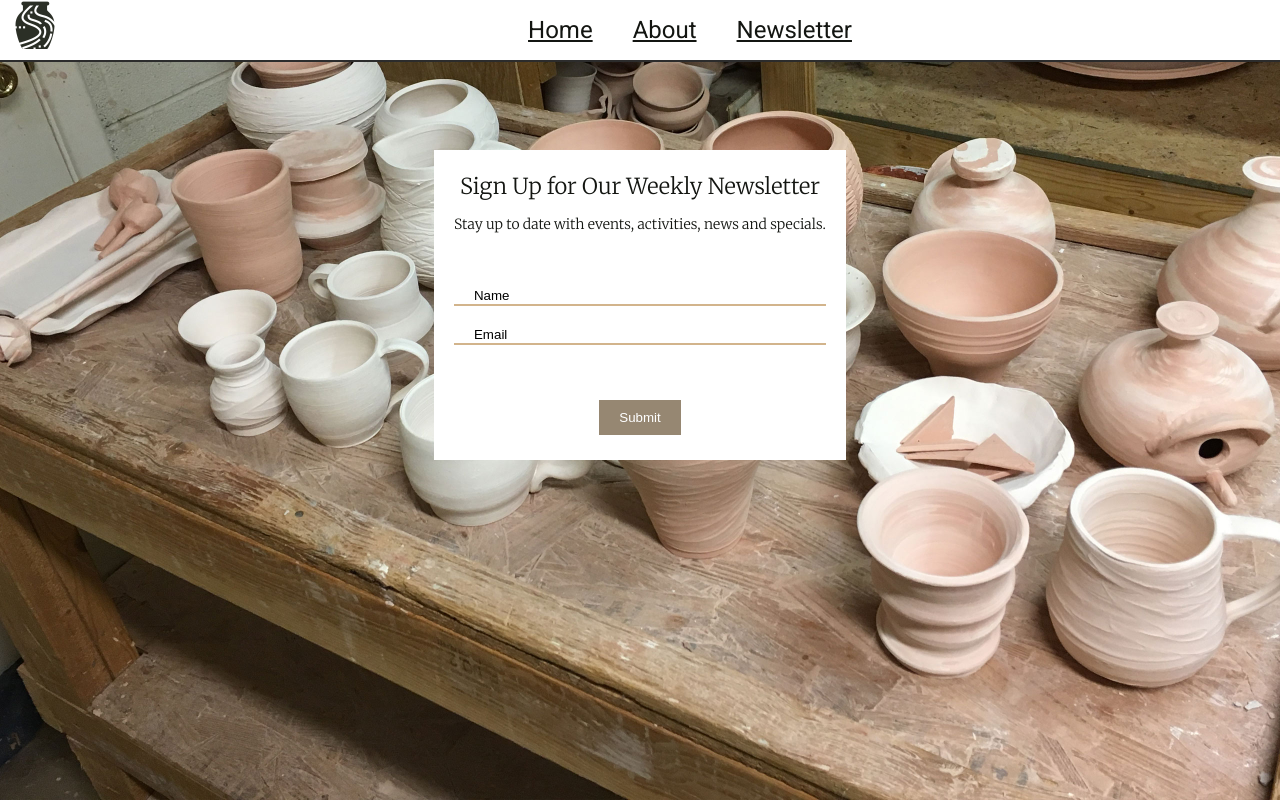
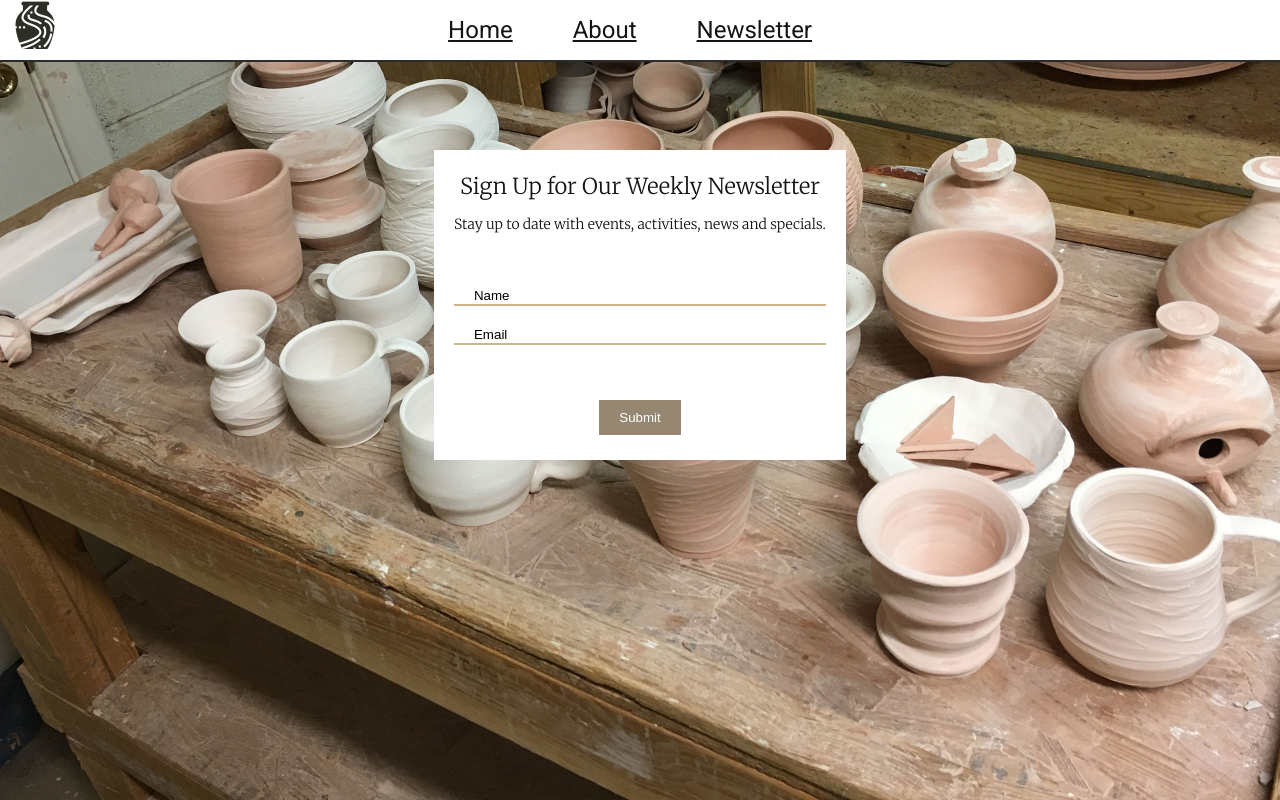
Before and after one commit to ParkHawk/IronYardHomework-WeeklyProject01, a plain HTML site: page newsletter.html in a window 1280 px wide. Drawn offline with Linux system fonts and the light colour scheme.

Commit message:
centered nav bar on newsletter page

```diff
--- a/newsletter-style.css
+++ b/newsletter-style.css
@@ -1,11 +1,12 @@
 body{
   background-image: url("images/optimized 2/background-2.jpg");
-  background-size: contain;
+  background-size: cover;
   background-repeat: no-repeat;
+  background-position: center;
+  background-attachment: fixed;
   color: #131511;
   margin: 0;
   font-family:"Merriweather", sans-serif;
-  background-attachment: fixed;
 }
 
 header{
@@ -16,11 +17,12 @@ header{
   border-bottom-color: grey;
   border-bottom-width: 2px;
   width: 100%;
-  margin: 0;
+  margin: auto;
   font-family: "Roboto", sans-serif;
   position: fixed;
   top: 0;
 }
+
 #header-logo{
   width: 50px;
   height: 50px;
@@ -29,19 +31,27 @@ header{
 
 nav{
   display: flex;
-  justify-content: flex-start;
+  justify-content: space-between;
   margin: 0 auto;
+  width: 100%;
+}
+
+nav >img{
+  float: left;
 }
 
 #top-nav-bar{
   display: flex;
-  justify-content: space-between;
+  justify-content: center;
+  margin-right: 35%;
 }
 
 li{
   list-style: none;
   display: flex;
   justify-content: space-around;
+  margin: auto;
+  padding-left: 20px;
 }
 
 li a{
@@ -61,7 +71,7 @@ li a{
 
 #background-image section{
   background: white;
-  margin-top: 150px;
+  margin: 150px auto;
   display: flex;
   flex-direction: column;
   align-items: center;
--- a/newsletter.html
+++ b/newsletter.html
@@ -8,10 +8,8 @@
   </head>
   <body>
     <header>
-      <section>
+      <nav>
         <img src="images/optimized 2/bent-creek-logo.png" alt="bent creek logo" id="header-logo">
-      </section>
-      <nav>
         <ul id="top-nav-bar">
           <li><a href="index.html">Home</a></li>
           <li><a href="about.html">About</a></li>
```
